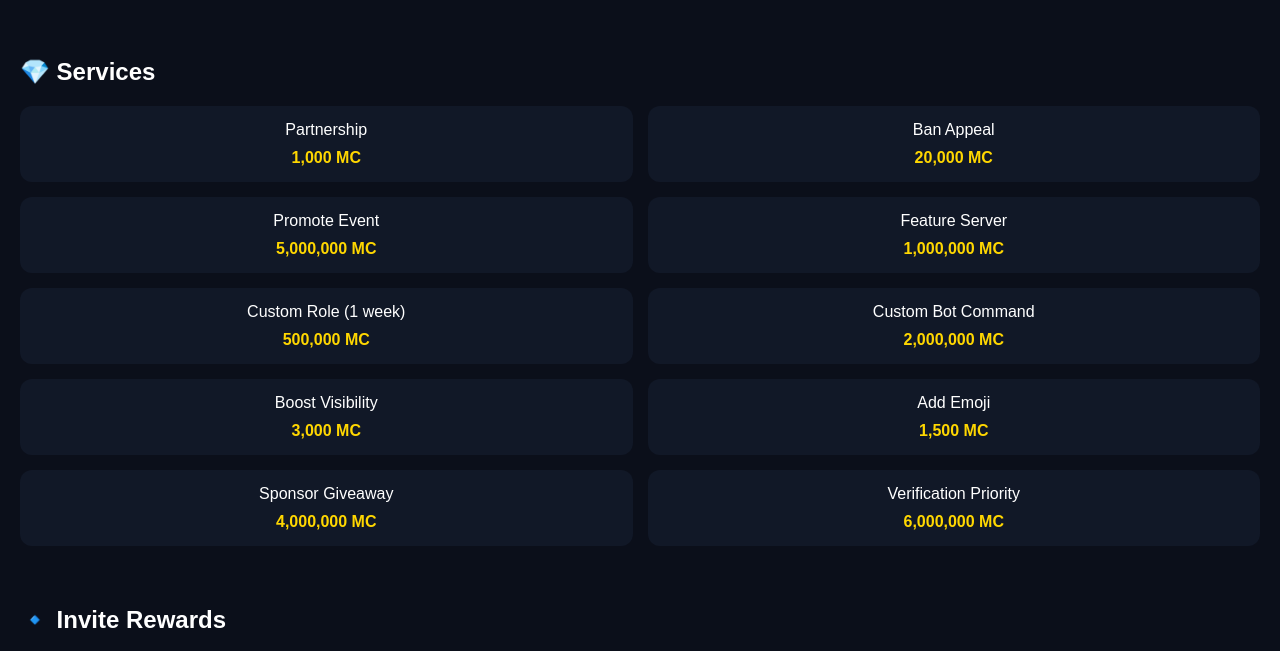
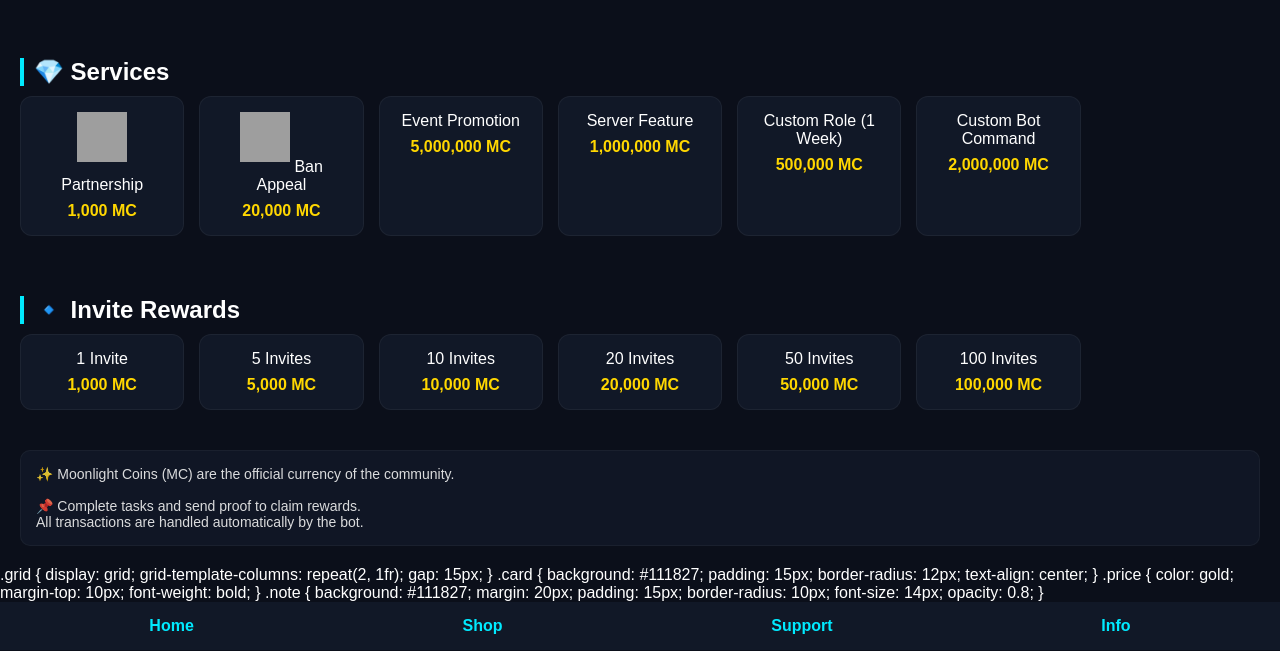
Before and after one commit to vhadau-dev/Moonlight, a plain HTML site: page index.html in a window 1280 px wide. Shown: the part 109-760 px from the top of the page. Drawn offline with Linux system fonts and the light colour scheme; grey boxes are pictures that could not be loaded.

Commit message:
Update index.html

```diff
--- a/index.html
+++ b/index.html
@@ -34,7 +34,130 @@
       padding: 20px;
     }
 
+    .section h2 {
+      margin-bottom: 10px;
+      border-left: 4px solid #00eaff;
+      padding-left: 10px;
+    }
+
     .grid {
+      display: grid;
+      grid-template-columns: repeat(auto-fill, minmax(160px, 1fr));
+      gap: 15px;
+    }
+
+    .card {
+      background: #111827;
+      padding: 15px;
+      border-radius: 12px;
+      text-align: center;
+      border: 1px solid rgba(255,255,255,0.05);
+      transition: 0.2s;
+    }
+
+    .card:hover {
+      transform: translateY(-3px);
+      border-color: #00eaff;
+    }
+
+    .icon {
+      width: 50px;
+      height: 50px;
+      margin-bottom: 10px;
+    }
+
+    .price {
+      color: gold;
+      margin-top: 8px;
+      font-weight: bold;
+    }
+
+    .note {
+      background: #111827;
+      margin: 20px;
+      padding: 15px;
+      border-radius: 10px;
+      font-size: 14px;
+      opacity: 0.85;
+      border: 1px solid rgba(255,255,255,0.05);
+    }
+  </style>
+</head>
+
+<body>
+
+<nav>
+  <a href="#">Home</a>
+  <a href="#">Shop</a>
+  <a href="#">Support</a>
+  <a href="#">Info</a>
+</nav>
+
+<h1>🌙 Moonlight Haven Shop</h1>
+
+<div class="section">
+  <h2>💎 Services</h2>
+
+  <div class="grid">
+
+    <div class="card">
+      <img class="icon" src="https://cdn-icons-png.flaticon.com/512/1077/1077012.png">
+      Partnership
+      <div class="price">1,000 MC</div>
+    </div>
+
+    <div class="card">
+      <img class="icon" src="https://cdn-icons-png.flaticon.com/512/1828/1828665.png">
+      Ban Appeal
+      <div class="price">20,000 MC</div>
+    </div>
+
+    <div class="card">
+      Event Promotion
+      <div class="price">5,000,000 MC</div>
+    </div>
+
+    <div class="card">
+      Server Feature
+      <div class="price">1,000,000 MC</div>
+    </div>
+
+    <div class="card">
+      Custom Role (1 Week)
+      <div class="price">500,000 MC</div>
+    </div>
+
+    <div class="card">
+      Custom Bot Command
+      <div class="price">2,000,000 MC</div>
+    </div>
+
+  </div>
+</div>
+
+<div class="section">
+  <h2>🔹 Invite Rewards</h2>
+
+  <div class="grid">
+
+    <div class="card">1 Invite<div class="price">1,000 MC</div></div>
+    <div class="card">5 Invites<div class="price">5,000 MC</div></div>
+    <div class="card">10 Invites<div class="price">10,000 MC</div></div>
+    <div class="card">20 Invites<div class="price">20,000 MC</div></div>
+    <div class="card">50 Invites<div class="price">50,000 MC</div></div>
+    <div class="card">100 Invites<div class="price">100,000 MC</div></div>
+
+  </div>
+</div>
+
+<div class="note">
+✨ Moonlight Coins (MC) are the official currency of the community.<br><br>
+📌 Complete tasks and send proof to claim rewards.<br>
+All transactions are handled automatically by the bot.
+</div>
+
+</body>
+</html>    .grid {
       display: grid;
       grid-template-columns: repeat(2, 1fr);
       gap: 15px;
```
